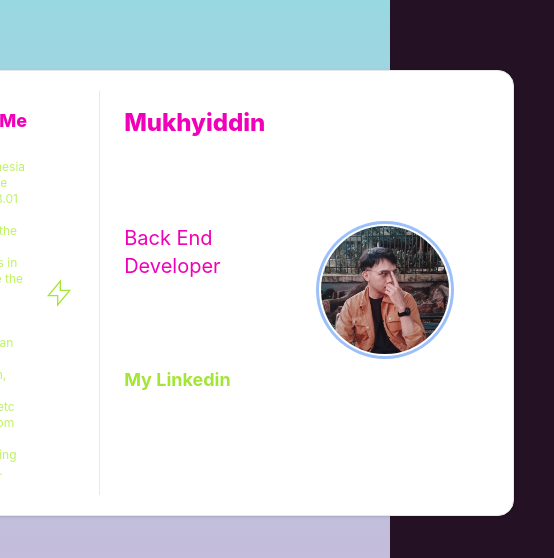
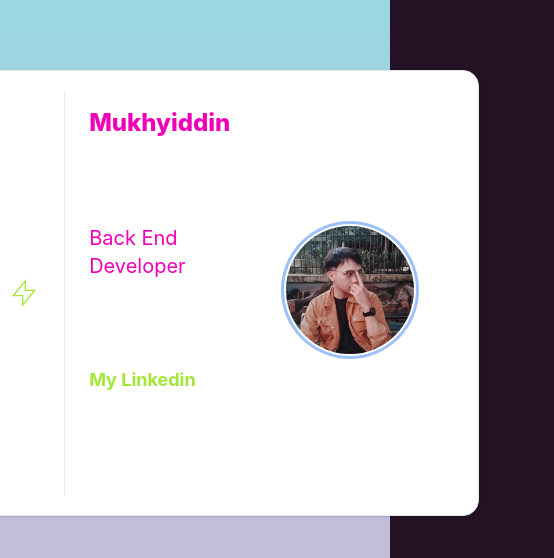
Before and after one commit to mukhyiddin/portofolio, a Vue app: page /resume in a window 390 px wide. Shown: the part 862-1420 px from the top of the page, 554 px wide, since content can reach past the window. Built offline with nearby package versions, Linux system fonts and the light colour scheme.

Commit message:
responsive cardprofile

```diff
--- a/src/components/CardProfile.vue
+++ b/src/components/CardProfile.vue
@@ -1,6 +1,7 @@
 export <template>
     <div id="aboutme" class="pt-12 pl-2 pr-2 max-lg:pl-10 max-lg:pr-10">
-              <div class="stats border shadow bg-green-9 mt-10 mb-10 pl-10 pr-10 pt-5 pb-5">
+              <!-- <div class="stats border shadow bg-green-9 mt-10 mb-10 pl-10 pr-10 pt-5 pb-5"> -->
+                <div class="stats border shadow bg-green-9 mt-10 mb-10 pl-10 pr-10 pt-5 pb-5">
                   <div class="stat">
                       <div class="stat-figure text-lime-400">
                           <svg xmlns="http://www.w3.org/2000/svg" fill="none" viewBox="0 0 24 24" class="inline-block w-8 h-8 stroke-current"><path strokeLinecap="round" strokeLinejoin="round" strokeWidth="2" d="M13 10V3L4 14h7v7l9-11h-7z"></path></svg>
--- a/src/views/Page.vue
+++ b/src/views/Page.vue
@@ -2,7 +2,7 @@
   <div>
     <Navbar />
     <Hero />
-    <div class="flex justify-center">
+    <div class="flex justify-center max-w-xs">
       <CardProfile />
     </div>
     <Heart />
```
